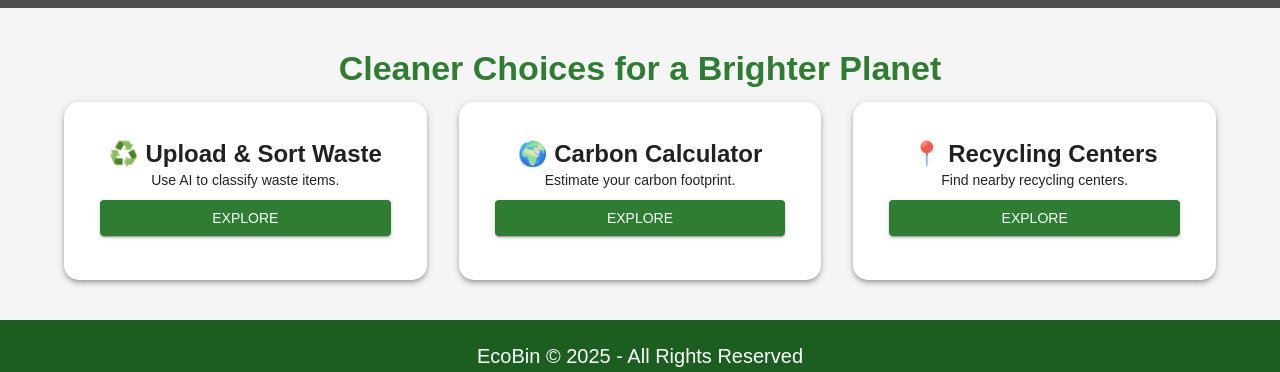
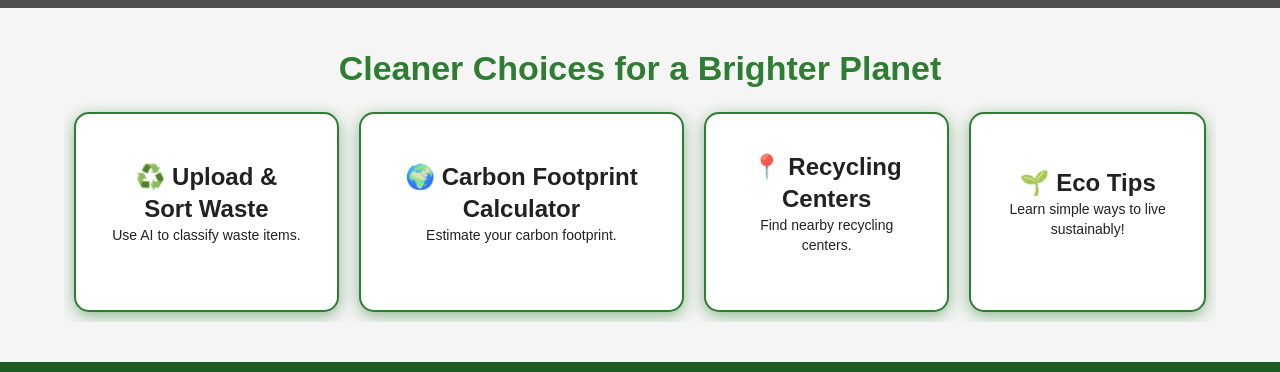
Before and after one commit to Wafaa-Farook/ecobin, a React (Create React App) app in the folder frontend/: page /dashboard in a window 1280 px wide. Shown: the part 326-698 px from the top of the page. Built offline with nearby package versions, Linux system fonts and the light colour scheme; grey boxes are pictures that could not be loaded.

Commit message:
dashboard

```diff
--- a/frontend/src/App.js
+++ b/frontend/src/App.js
@@ -9,7 +9,7 @@
 import CarbonCalculator from "./pages/CarbonCalculator";
 import RecyclingLocator from "./pages/RecyclingLocator";
 import Leaderboard from "./pages/Leaderboard.js";
-
+import EcoTips from './pages/EcoTips';
 function App() {
   return (
     <ThemeProvider theme={theme}>
@@ -24,6 +24,7 @@
         <Route path="/carbon-calculator" element={<CarbonCalculator />} />
         <Route path="/recycling-locator" element={<RecyclingLocator />} />
         <Route path="/Leaderboard" element={<Leaderboard />} />
+        <Route path="/eco-tips" element={<EcoTips />} />
       </Routes>
     </Router>
     </ThemeProvider>
--- a/frontend/src/pages/Dashboard.js
+++ b/frontend/src/pages/Dashboard.js
@@ -1,7 +1,8 @@
-import { AppBar, Button, Card, CardContent, Container, Grid, Toolbar, Typography } from "@mui/material";
+import { AppBar, Button, CardContent, Container, Grid, Toolbar, Typography, Box } from "@mui/material";
 import { getAuth, signOut } from "firebase/auth";
 import React from "react";
-import { useNavigate } from "react-router-dom";
+import { Route, Routes, useNavigate } from "react-router-dom";
+import EcoTips from "./EcoTips"; // New component
 
 const Dashboard = () => {
   const navigate = useNavigate();
@@ -62,20 +63,45 @@
           Cleaner Choices for a Brighter Planet
         </Typography>
 
-        <Grid container spacing={4} justifyContent="center">
+        <Box
+          sx={{
+            display: "flex",
+            justifyContent: "center",
+            gap: "20px", // Space between boxes
+            flexWrap: "nowrap", // Keep them in a single line
+            overflowX: "auto", // Allow horizontal scroll if needed
+            padding: "10px",
+          }}
+        >
           {[
             { title: "♻️ Upload & Sort Waste", description: "Use AI to classify waste items.", path: "/waste-sort" },
-            { title: "🌍 Carbon Calculator", description: "Estimate your carbon footprint.", path: "/carbon-calculator" },
+            { title: "🌍 Carbon Footprint Calculator", description: "Estimate your carbon footprint.", path: "/carbon-calculator" },
             { title: "📍 Recycling Centers", description: "Find nearby recycling centers.", path: "/recycling-locator" },
+            { title: "🌱 Eco Tips", description: "Learn simple ways to live sustainably!", path: "/eco-tips" },
           ].map((service, index) => (
-            <Grid item xs={12} sm={6} md={4} key={index}>
-              <Card
+            <Box
+              key={index}
+              onClick={() => navigate(service.path)}
               sx={{
                 background: "#fff",
                 borderRadius: "15px",
-                  boxShadow: 4,
+                boxShadow: "0 4px 15px rgba(46, 125, 50, 0.5)", // Green shadow
+                border: "2px solid #2E7D32", // Green border
                 textAlign: "center",
                 padding: "20px",
+                cursor: "pointer",
+                transition: "transform 0.2s ease-in-out, box-shadow 0.2s ease-in-out",
+                minWidth: "265cd px", // Fixed box width
+                maxWidth: "350px",
+                height: "200px", // Ensures same height
+                display: "flex",
+                flexDirection: "column",
+                justifyContent: "center", // Center content vertically
+                alignItems: "center",
+                "&:hover": {
+                  transform: "scale(1.05)", // Slight pop effect on hover
+                  boxShadow: "0 8px 20px rgba(46, 125, 50, 0.8)", // Stronger green shadow on hover
+                },
               }}
             >
               <CardContent>
@@ -85,14 +111,10 @@
                 <Typography variant="body2" sx={{ marginBottom: "10px" }}>
                   {service.description}
                 </Typography>
-                  <Button variant="contained" color="primary" fullWidth onClick={() => navigate(service.path)}>
-                    Explore
-                  </Button>
               </CardContent>
-              </Card>
-            </Grid>
+            </Box>
           ))}
-        </Grid>
+        </Box>
       </Container>
 
       {/* Footer */}
@@ -103,4 +125,12 @@
   );
 };
 
+// Add the route for Eco Tips
+const AppRoutes = () => (
+  <Routes>
+    <Route path="/dashboard" element={<Dashboard />} />
+    <Route path="/eco-tips" element={<EcoTips />} />
+  </Routes>
+);
+
 export default Dashboard;
--- /dev/null
+++ b/frontend/src/pages/EcoTips.js
@@ -0,0 +1,36 @@
+import React, { useState, useEffect } from "react";
+import { Container, Typography, Button, Paper } from "@mui/material";
+
+const EcoTips = () => {
+  const [ecoTip, setEcoTip] = useState("");
+
+  const fetchEcoTip = async () => {
+    try {
+      const response = await fetch("http://localhost:5000/api/eco-tip");
+      const data = await response.json();
+      setEcoTip(data.message);
+    } catch (error) {
+      console.error("❌ Error fetching eco tip:", error);
+    }
+  };
+
+  useEffect(() => {
+    fetchEcoTip();
+  }, []);
+
+  return (
+    <Container style={{ textAlign: "center", marginTop: "50px" }}>
+      <Typography variant="h4">🌍 Eco Tips & Challenges</Typography>
+      {ecoTip && (
+        <Paper elevation={3} style={{ padding: "20px", marginTop: "20px", backgroundColor: "#e8f5e9" }}>
+          <Typography variant="h6">{ecoTip}</Typography>
+        </Paper>
+      )}
+      <Button variant="contained" color="primary" onClick={fetchEcoTip} style={{ marginTop: "20px" }}>
+        🔄 Get New Tip
+      </Button>
+    </Container>
+  );
+};
+
+export default EcoTips;
--- a/frontend/src/pages/Leaderboard.js
+++ /dev/null
@@ -1,58 +0,0 @@
-import React, { useEffect, useState } from "react";
-import { getLeaderboard } from "../services/pointsService";
-
-const Leaderboard = () => {
-  const [users, setUsers] = useState([]);
-  const [loading, setLoading] = useState(true);
-
-  useEffect(() => {
-    const loadLeaderboard = async () => {
-      try {
-        const leaderboardData = await getLeaderboard(); // ✅ Corrected function call
-        setUsers(leaderboardData);
-      } catch (error) {
-        console.error("Error fetching leaderboard:", error);
-      } finally {
-        setLoading(false);
-      }
-    };
-
-    loadLeaderboard();
-  }, []);
-
-  return (
-    <div>
-      <h2>Leaderboard</h2>
-      {loading ? (
-        <p>Loading...</p>
-      ) : (
-        <table>
-          <thead>
-            <tr>
-              <th>Rank</th>
-              <th>Name</th>
-              <th>Score</th>
-            </tr>
-          </thead>
-          <tbody>
-            {users.length > 0 ? (
-              users.map((user, index) => (
-                <tr key={user.id || index}>
-                  <td>{index + 1}</td>
-                  <td>{user.name}</td>
-                  <td>{user.score}</td>
-                </tr>
-              ))
-            ) : (
-              <tr>
-                <td colSpan="3">No leaderboard data available.</td>
-              </tr>
-            )}
-          </tbody>
-        </table>
-      )}
-    </div>
-  );
-};
-
-export default Leaderboard;
```
Also changed, not shown: 2 other files (tests, documents, lock files or other folders). Lines whose indentation alone changed are shown as unchanged.
